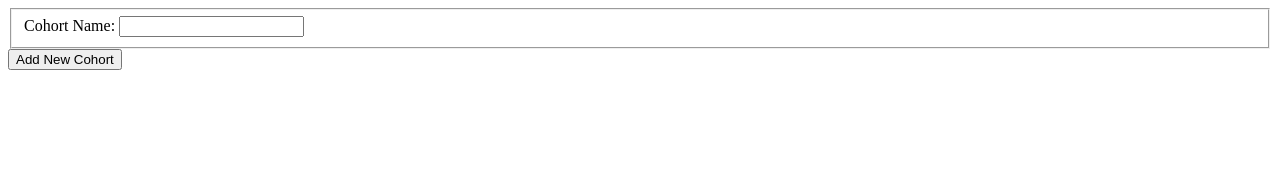
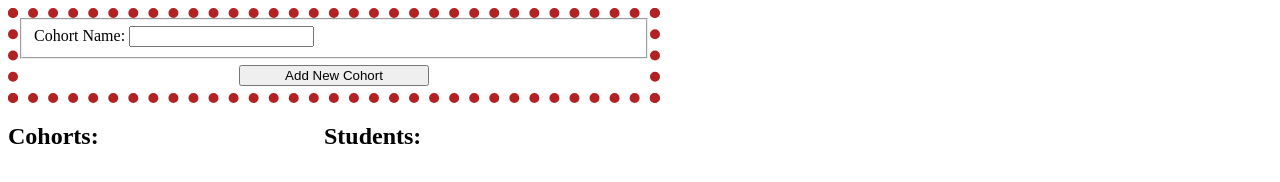
Before and after one commit to nss-day-cohort-39/StudentRoster, a plain HTML site: page index.html in a window 1280 px wide. Drawn offline with Linux system fonts and the light colour scheme; no server answers.

Commit message:
Added some BEAUTIFUL CSS; it's gorgeous;

```diff
--- a/index.html
+++ b/index.html
@@ -1,18 +1,28 @@
 <!DOCTYPE html>
 <html lang="en">
+
 <head>
     <meta charset="UTF-8">
     <meta name="viewport" content="width=device-width, initial-scale=1.0">
     <link rel="stylesheet" href="./styles/main.css">
     <title>Document</title>
 </head>
+
 <body>
     <main class="container">
-        <article class="cohort_form"></article>
-        <article class="cohort_list"></article>
-        <article class="student_list"></article>
+        <article class="cohort_form">
+        </article>
+        <div class="list_container">
+            <article class="cohort_list">
+                <h2>Cohorts:</h2>
+            </article>
+            <article class="student_list">
+                <h2>Students:</h2>
+            </article>
+        </div>
     </main>
 
     <script type="module" src="./scripts/main.js"></script>
 </body>
+
 </html>
--- /dev/null
+++ b/styles/cohort.css
@@ -0,0 +1,23 @@
+.form {
+    display: flex;
+    flex-direction: column;
+    width: 50%;
+    border: 10px dotted firebrick;
+}
+.form button {
+    width: 30%;
+    align-self: center;
+    margin: .5em;
+}
+.cohort_list{
+    display: flex;
+    flex-direction: column;
+    width: 25%;
+}
+.cohort {
+    border: 5px dotted goldenrod;
+    background-color: greenyellow;
+    margin: 1rem;
+    padding: .5em;
+    text-align: center;
+}
--- a/styles/main.css
+++ b/styles/main.css
@@ -1,5 +1,11 @@
-.cohort {
-    border: 5px dotted goldenrod;
-    background-color: greenyellow;
-    margin: 1rem;
+@import "./cohort.css";
+@import "./student.css";
+
+.container {
+    display: flex;
+    flex-direction: column;
 }
+.list_container {
+    display: flex;
+    flex-direction: row;
+}
--- /dev/null
+++ b/styles/student.css
@@ -0,0 +1,13 @@
+.student_list{
+    display: flex;
+    flex-direction: column;
+    width: 75%
+}
+
+.student {
+    border: 2px dashed palevioletred;
+    background-color: powderblue;
+    margin: 1em;
+    padding: .5em;
+    text-align: center;
+}
```
